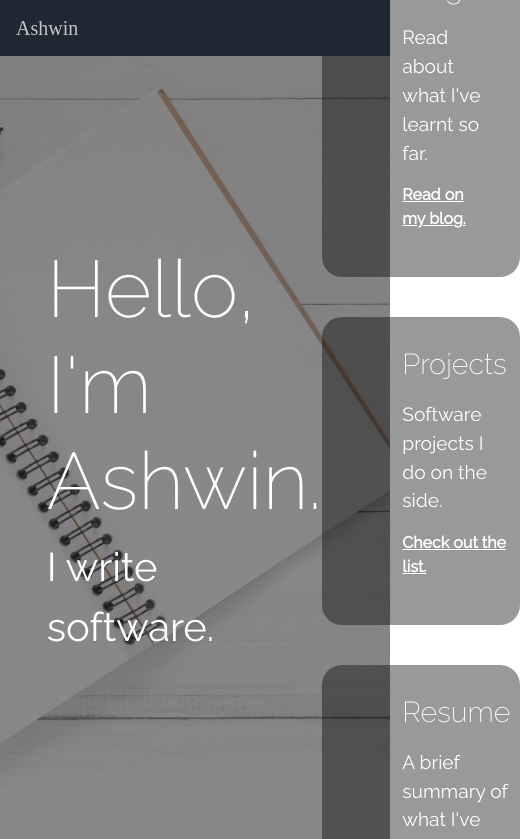
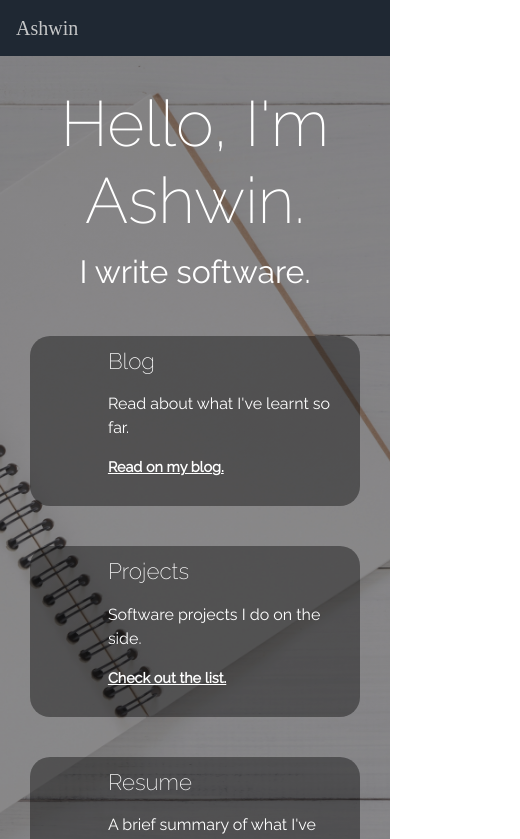
Before and after one commit to ashwinath/personal-website-3.0, a React (Create React App) app in the folder frontend/: page / in a window 390 px wide. Shown: the top 839 px of the page, 520 px wide, since content can reach past the window. Built offline with nearby package versions, Linux system fonts and the light colour scheme; some icons are missing; a web font is replaced by a local one.

Commit message:
feat: mobile responsive

```diff
--- a/frontend/public/index.html
+++ b/frontend/public/index.html
@@ -2,7 +2,7 @@
 <html lang="en">
   <head>
     <meta charset="utf-8">
-    <meta name="viewport" content="width=device-width, initial-scale=1, shrink-to-fit=no">
+    <meta name="viewport" content="width=device-width, initial-scale=1.0, shrink-to-fit=no">
     <meta name="theme-color" content="#000000">
     <!--
       manifest.json provides metadata used when your web app is added to the
--- a/frontend/src/Pages/MainPage.css
+++ b/frontend/src/Pages/MainPage.css
@@ -45,7 +45,7 @@
 .link-box-wrapper:active {
   text-decoration: none;
   box-shadow: 0 0 11px rgba(33,33,33,.5);
-  transition: box-shadow 0.3s;
+  transition: box-shadow 0.2s;
 }
 
 .link-box-wrapper {
@@ -83,3 +83,75 @@
   font-weight: bold;
   font-size: 100%;
 }
+
+@media only screen and (max-width: 1450px) {
+  .main-page-contents-wrapper {
+    margin: 0 5%;
+  }
+
+  .landing-about-section h1 {
+    font-size: 400%;
+    font-weight: 200;
+  }
+
+  .landing-about-section p {
+    font-size: 200%;
+    font-weight: 400;
+  }
+
+  .link-box-wrapper {
+    padding: 12px;
+  }
+
+  .link-box-icon-section {
+    margin-right: 20px;
+    font-size: 300%;
+  }
+
+  .link-box-text-section h3 {
+    font-size: 140%;
+    font-weight: 300;
+    padding-bottom: 10px;
+  }
+
+  .link-box-text-section p {
+    font-size: 100%;
+  }
+
+  .link-box-text-section .call-to-action {
+    font-size: 90%;
+  }
+}
+
+@media screen and (max-width: 768px) {
+  .main-page-wrapper {
+    height: auto;
+    background-attachment: fixed;
+  }
+
+  .landing-page {
+    display: block;
+    padding: 30px 0;
+  }
+
+  .landing-about-section {
+    text-align: center;
+  }
+
+  .main-page-contents-wrapper {
+    display: block;
+    margin: 0;
+  }
+
+  .link-text-wrapper {
+    display: block;
+    padding: 0 30px;
+  }
+
+  .link-box-wrapper:last-of-type {
+    margin-bottom: 0;
+  }
+}
+
+@media screen and (max-width: 480px) {
+}
--- a/frontend/src/Pages/MainPage.tsx
+++ b/frontend/src/Pages/MainPage.tsx
@@ -12,6 +12,7 @@ class MainPage extends React.Component<{}, {}> {
       subtitle: "Read about what I've learnt so far.",
       callToActionText: "Read on my blog.",
       link: "https://blog.ashwinchat.com",
+      openInNewTab: true,
     },
     {
       iconClass: "fa fa-code",
@@ -19,6 +20,7 @@ class MainPage extends React.Component<{}, {}> {
       subtitle: "Software projects I do on the side.",
       callToActionText: "Check out the list.",
       link: "/projects",
+      openInNewTab: false,
     },
     {
       iconClass: "fa fa-pencil",
@@ -26,6 +28,7 @@ class MainPage extends React.Component<{}, {}> {
       subtitle: "A brief summary of what I've done.",
       callToActionText: "Get a copy of my resume.",
       link: "https://drive.google.com/file/d/1494cpkalxwNZVaMszWZmW5ZeoVtvjNvb/view?usp=sharing",
+      openInNewTab: true,
     },
   ];
 
@@ -39,7 +42,7 @@ class MainPage extends React.Component<{}, {}> {
               <LandingAbout/>
             </div>
 
-            <div>
+            <div className="link-text-wrapper">
               { this.LINK_TEXTS.map((text) => <LinkBox key={text.title} {...text}/>)}
             </div>
           </div>
@@ -63,8 +66,8 @@ function LinkBox(props: LinkBoxProps) {
   return (
     <a
       href={props.link}
-      target="_blank"
-      rel="noopener noreferrer"
+      target={props.openInNewTab ? "_blank": ""}
+      rel={props.openInNewTab ? "noopener noreferrer": ""}
       className="link-box-wrapper"
     >
       <div className="link-box-icon-section">
@@ -85,6 +88,7 @@ interface LinkBoxProps {
   subtitle: string;
   callToActionText: string;
   link: string;
+  openInNewTab: boolean;
 }
 
 export default MainPage;
```
